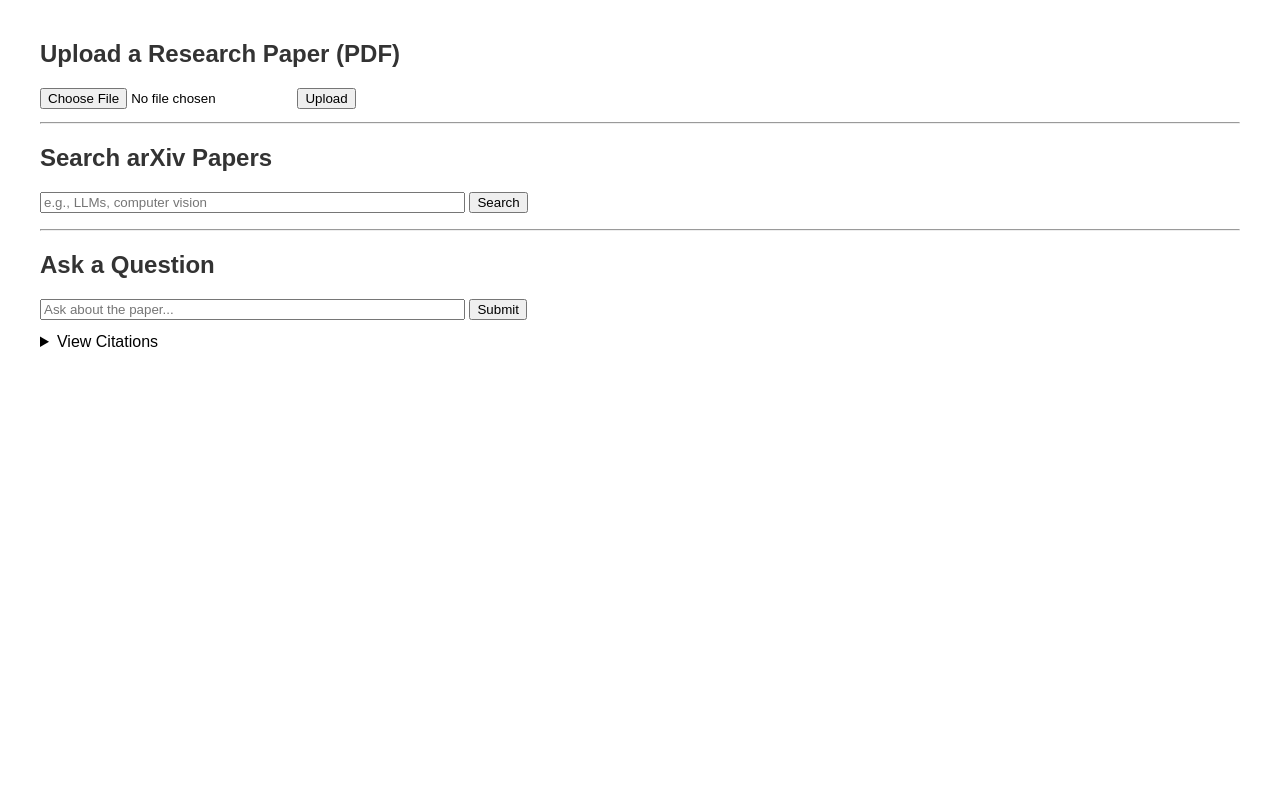
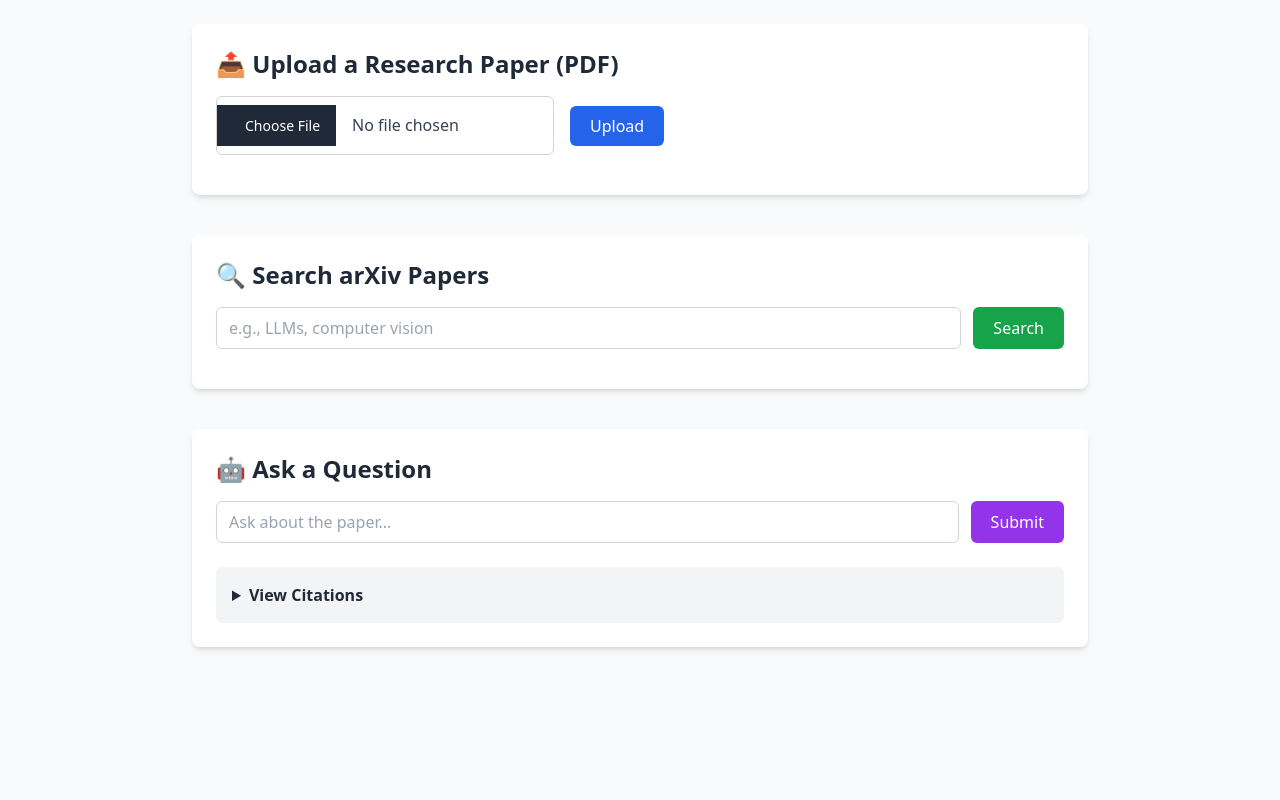
Before and after one commit to knight22-21/DocuMind, a FastAPI app: page / in a window 1280 px wide. Run offline with FastAPI, Linux system fonts and the light colour scheme; parts of the project's set-up code (start-up, migrations or seed data) failed here and were passed over; some libraries are stand-ins or nearby versions.

Commit message:
Frontend updated

```diff
--- a/frontend/static/main.js
+++ b/frontend/static/main.js
@@ -1,71 +1,191 @@
 const form = document.getElementById("uploadForm");
 const output = document.getElementById("output");
+const pdfLinkContainer = document.getElementById("pdf-link-container");
+const openLink = document.getElementById("open-pdf");
+
+// Show toast notification (using Flowbite Toast style)
+function showToast(message, type = "info") {
+  const existing = document.querySelector(".toast");
+  if (existing) existing.remove();
+
+  const toast = document.createElement("div");
+  toast.className = `toast fixed bottom-6 right-6 max-w-xs w-full bg-white border rounded-lg shadow-lg p-4 flex items-center space-x-3
+    ${type === "success" ? "border-green-400" : ""}
+    ${type === "error" ? "border-red-400" : ""}
+    ${type === "info" ? "border-blue-400" : ""}`;
+
+  toast.innerHTML = `
+    <svg class="w-6 h-6 ${
+      type === "success"
+        ? "text-green-500"
+        : type === "error"
+        ? "text-red-500"
+        : "text-blue-500"
+    }" fill="none" stroke="currentColor" stroke-width="2" viewBox="0 0 24 24" >
+      <path stroke-linecap="round" stroke-linejoin="round" d="${
+        type === "success"
+          ? "M5 13l4 4L19 7"
+          : type === "error"
+          ? "M6 18L18 6M6 6l12 12"
+          : "M13 16h-1v-4h-1m1-4h.01"
+      }"/>
+    </svg>
+    <span class="flex-1 text-gray-700">${message}</span>
+    <button class="toast-close-btn text-gray-500 hover:text-gray-700 focus:outline-none">
+      &times;
+    </button>
+  `;
+  document.body.appendChild(toast);
+
+  toast.querySelector(".toast-close-btn").onclick = () => toast.remove();
+
+  setTimeout(() => toast.remove(), 5000);
+}
+
+// Update Open PDF button URL and show container
+function updateOpenPdfButton(url) {
+  openLink.dataset.url = url;
+  pdfLinkContainer.classList.remove("hidden");
+  openLink.classList.remove("hidden");
+}
+
+openLink.onclick = () => {
+  const url = openLink.dataset.url;
+  if (url) window.open(url, "_blank");
+};
 
 form.onsubmit = async (e) => {
   e.preventDefault();
   const formData = new FormData(form);
+
+  showToast("Uploading PDF...", "info");
+  try {
     const res = await fetch("/api/upload", {
       method: "POST",
-    body: formData
+      body: formData,
     });
+    if (!res.ok) throw new Error("Upload failed");
     const data = await res.json();
-  output.textContent = data.text_preview;
 
-  const openLink = document.getElementById("open-pdf");
-  openLink.href = data.pdf_url;
-  document.getElementById("pdf-link-container").style.display = "block";
+    // Show preview only if available, else clear text
+    output.textContent = data.text_preview || "";
+
+    updateOpenPdfButton(data.pdf_url);
+
+    showToast("Upload successful!", "success");
+  } catch (err) {
+    showToast(`Error: ${err.message}`, "error");
+  }
 };
 
 async function askQuery() {
-  const query = document.getElementById("userQuery").value;
+  const query = document.getElementById("userQuery").value.trim();
+  if (!query) {
+    showToast("Please enter a question to ask.", "error");
+    return;
+  }
+
+  showToast("Fetching answer...", "info");
+  try {
     const res = await fetch("/api/query", {
       method: "POST",
       headers: { "Content-Type": "application/json" },
-    body: JSON.stringify({ query })
+      body: JSON.stringify({ query }),
     });
+    if (!res.ok) throw new Error("Failed to fetch answer");
     const data = await res.json();
+
     document.getElementById("answerOutput").textContent =
-    `Answer: ${data.answer}\n\nSources: ${data.sources.join(', ')}`;
+      `Answer: ${data.answer}\n\nSources: ${data.sources.join(", ")}`;
 
     const list = document.getElementById("citationsList");
     list.innerHTML = "";
-  data.citations.forEach(c => {
+    data.citations.forEach((c) => {
       const li = document.createElement("li");
       li.textContent = `[${c.score.toFixed(3)}] ${c.text.slice(0, 150)}... (source: ${c.source})`;
       list.appendChild(li);
     });
+
+    showToast("Answer received!", "success");
+  } catch (err) {
+    showToast(`Error: ${err.message}`, "error");
+  }
 }
 
 async function searchArxiv() {
-  const query = document.getElementById("arxivInput").value;
+  const query = document.getElementById("arxivInput").value.trim();
+  if (!query) {
+    showToast("Please enter a search term.", "error");
+    return;
+  }
+
+  showToast("Searching arXiv...", "info");
+  try {
     const res = await fetch(`/api/arxiv?q=${encodeURIComponent(query)}`);
+    if (!res.ok) throw new Error("Failed to fetch arXiv results");
     const data = await res.json();
 
     const list = document.getElementById("arxivResults");
     list.innerHTML = "";
-  data.results.forEach(paper => {
+
+    if (data.results.length === 0) {
+      list.innerHTML = "<li>No results found.</li>";
+      showToast("No results found.", "info");
+      return;
+    }
+
+    data.results.forEach((paper) => {
       const li = document.createElement("li");
+      li.className = "mb-4 p-4 border rounded-md bg-white shadow-sm";
       li.innerHTML = `
-      <b>${paper.title}</b><br>
-      ${paper.summary}<br>
-      <button onclick="addArxivPaper('${paper.pdf_url}')">Import</button>
-      <hr>
+        <h3 class="font-semibold text-lg text-gray-800">${paper.title}</h3>
+        <p class="text-gray-600 mt-1">${paper.summary}</p>
+        <button
+          class="mt-2 bg-blue-600 text-white px-3 py-1 rounded hover:bg-blue-700 transition"
+          onclick="addArxivPaper('${paper.pdf_url}')"
+        >Import</button>
       `;
       list.appendChild(li);
     });
+
+    showToast("arXiv results loaded.", "success");
+  } catch (err) {
+    showToast(`Error: ${err.message}`, "error");
+  }
 }
 
 async function addArxivPaper(pdfUrl) {
+  showToast("Importing paper...", "info");
+  try {
     const res = await fetch("/api/arxiv/download", {
       method: "POST",
       headers: { "Content-Type": "application/json" },
-    body: JSON.stringify({ url: pdfUrl })
+      body: JSON.stringify({ url: pdfUrl }),
     });
+    if (!res.ok) throw new Error("Failed to import paper");
     const data = await res.json();
 
-  alert("✅ Imported: " + data.filename + "\nChunks: " + data.chunks);
+    alert(`✅ Imported: ${data.filename}\nChunks: ${data.chunks}`);
 
-  const openLink = document.getElementById("open-pdf");
-  openLink.href = data.pdf_url;
-  document.getElementById("pdf-link-container").style.display = "block";
+    updateOpenPdfButton(data.pdf_url);
+
+    showToast("Paper imported successfully!", "success");
+  } catch (err) {
+    showToast(`Error: ${err.message}`, "error");
   }
+}
+
+// Add Enter key listeners for inputs
+document.getElementById("arxivInput").addEventListener("keydown", (e) => {
+  if (e.key === "Enter") {
+    e.preventDefault();
+    searchArxiv();
+  }
+});
+
+document.getElementById("userQuery").addEventListener("keydown", (e) => {
+  if (e.key === "Enter") {
+    e.preventDefault();
+    askQuery();
+  }
+});
--- a/frontend/static/style.css
+++ b/frontend/static/style.css
@@ -1,7 +1,151 @@
+/* Reset some default styles */
+* {
+  box-sizing: border-box;
+}
+
 body {
-  font-family: Arial, sans-serif;
+  font-family: 'Segoe UI', Tahoma, Geneva, Verdana, sans-serif;
   margin: 40px;
+  background-color: #f5f7fa;
+  color: #222;
 }
+
 h2 {
-  color: #333;
+  color: #1f2937; /* dark slate */
+  font-size: 1.75rem;
+  margin-bottom: 1rem;
+  border-bottom: 2px solid #3b82f6; /* blue underline */
+  padding-bottom: 0.25rem;
 }
+
+form {
+  margin-bottom: 1rem;
+}
+
+input[type="file"],
+input[type="text"] {
+  width: 100%;
+  max-width: 500px;
+  padding: 0.5rem 0.75rem;
+  border: 1px solid #cbd5e1; /* light gray */
+  border-radius: 6px;
+  font-size: 1rem;
+  transition: border-color 0.3s;
+  margin-bottom: 0.5rem;
+}
+
+input[type="file"]:focus,
+input[type="text"]:focus {
+  outline: none;
+  border-color: #3b82f6; /* blue focus */
+  box-shadow: 0 0 5px rgba(59, 130, 246, 0.5);
+}
+
+button {
+  background-color: #3b82f6; /* blue */
+  color: white;
+  border: none;
+  padding: 0.5rem 1.25rem;
+  font-size: 1rem;
+  border-radius: 6px;
+  cursor: pointer;
+  transition: background-color 0.3s;
+  margin-left: 0.5rem;
+}
+
+button:hover {
+  background-color: #2563eb; /* darker blue */
+}
+
+pre {
+  background-color: white;
+  padding: 1rem;
+  border-radius: 8px;
+  border: 1px solid #e2e8f0; /* very light gray */
+  max-width: 700px;
+  overflow-x: auto;
+  white-space: pre-wrap;
+  font-family: Consolas, monospace;
+  margin-bottom: 1.5rem;
+  box-shadow: 0 1px 3px rgba(0,0,0,0.1);
+}
+
+#pdf-link-container {
+  margin-top: 20px;
+  display: none;
+}
+
+/* Styling for the "Open PDF" button */
+#open-pdf {
+  display: inline-block;
+  background-color: #3b82f6; /* blue */
+  color: white;
+  font-weight: 600;
+  font-size: 1.1rem;
+  padding: 0.5rem 1rem;
+  border-radius: 6px;
+  cursor: pointer;
+  transition: background-color 0.3s;
+  border: none;
+  text-decoration: none; /* Remove underline if any */
+  user-select: none;
+}
+
+#open-pdf:hover {
+  background-color: #2563eb; /* darker blue */
+}
+
+hr {
+  border: none;
+  border-bottom: 1px solid #e2e8f0;
+  margin: 2rem 0;
+  max-width: 700px;
+}
+
+ul {
+  list-style-type: none;
+  padding-left: 0;
+  max-width: 700px;
+}
+
+ul#arxivResults li {
+  background-color: white;
+  border: 1px solid #e2e8f0;
+  padding: 1rem;
+  margin-bottom: 1rem;
+  border-radius: 8px;
+  box-shadow: 0 1px 3px rgba(0,0,0,0.05);
+}
+
+ul#arxivResults li b {
+  font-size: 1.1rem;
+  color: #1e293b;
+}
+
+ul#arxivResults li button {
+  margin-top: 0.5rem;
+  background-color: #10b981; /* green */
+}
+
+ul#arxivResults li button:hover {
+  background-color: #059669; /* darker green */
+}
+
+details summary {
+  cursor: pointer;
+  font-weight: 600;
+  font-size: 1.1rem;
+  color: #374151;
+  margin-bottom: 0.5rem;
+}
+
+#citationsList li {
+  font-size: 0.9rem;
+  margin-bottom: 0.5rem;
+  color: #4b5563;
+  max-width: 700px;
+}
+
+input, button {
+  font-family: inherit;
+}
--- a/frontend/templates/index.html
+++ b/frontend/templates/index.html
@@ -1,45 +1,99 @@
 <!DOCTYPE html>
-<html>
+<html lang="en">
 <head>
-  <meta charset="UTF-8">
+  <meta charset="UTF-8" />
+  <meta name="viewport" content="width=device-width, initial-scale=1" />
   <title>Research Paper Assistant</title>
-  <link rel="stylesheet" href="/static/style.css" />
+
+  <!-- Tailwind CSS CDN -->
+  <script src="https://cdn.tailwindcss.com"></script>
+  <!-- Flowbite CSS -->
+  <link href="https://cdnjs.cloudflare.com/ajax/libs/flowbite/1.7.0/flowbite.min.css" rel="stylesheet" />
 </head>
-<body>
+<body class="bg-gray-50 min-h-screen flex flex-col items-center p-6">
 
-  <h2>Upload a Research Paper (PDF)</h2>
-  <form id="uploadForm" enctype="multipart/form-data">
-    <input type="file" name="file" />
-    <button type="submit">Upload</button>
-  </form>
+  <div class="w-full max-w-4xl space-y-10">
 
-  <pre id="output"></pre>
+    <!-- Upload Section -->
+    <section class="bg-white p-6 rounded-lg shadow-md">
+      <h2 class="text-2xl font-semibold mb-4 text-gray-800">📤 Upload a Research Paper (PDF)</h2>
+      <form id="uploadForm" enctype="multipart/form-data" class="flex flex-col sm:flex-row items-center gap-4">
+        <input type="file" name="file" accept="application/pdf" class="block w-full sm:w-auto text-gray-700 border border-gray-300 rounded-md px-3 py-2 focus:outline-none focus:ring-2 focus:ring-blue-500" />
+        <button type="submit" class="bg-blue-600 text-white px-5 py-2 rounded-md hover:bg-blue-700 transition">Upload</button>
+      </form>
+      <pre id="output" class="mt-4 whitespace-pre-wrap text-gray-700"></pre>
 
-  <!-- ✅ Open in New Tab Only -->
-  <div id="pdf-link-container" style="margin-top: 20px; display: none;">
-    <a id="open-pdf" href="#" target="_blank">📄 Open PDF in new tab</a>
+      <div id="pdf-link-container" class="mt-4 hidden">
+        <button
+          id="open-pdf"
+          type="button"
+          class="inline-flex items-center bg-blue-600 text-white px-4 py-2 rounded-md hover:bg-blue-700 transition focus:outline-none focus:ring-2 focus:ring-blue-500"
+          onclick="window.open(this.dataset.url, '_blank')"
+          data-url="#"
+        >
+          📄 Open PDF in new tab
+        </button>
+      </div>
+    </section>
+
+    <!-- arXiv Search Section -->
+    <section class="bg-white p-6 rounded-lg shadow-md">
+      <h2 class="text-2xl font-semibold mb-4 text-gray-800">🔍 Search arXiv Papers</h2>
+      <div class="flex gap-3 mb-4">
+        <input
+          type="text"
+          id="arxivInput"
+          placeholder="e.g., LLMs, computer vision"
+          class="flex-grow border border-gray-300 rounded-md px-3 py-2 focus:outline-none focus:ring-2 focus:ring-blue-500"
+          onkeydown="if(event.key==='Enter'){ event.preventDefault(); searchArxiv(); }"
+        />
+        <button
+          onclick="searchArxiv()"
+          class="bg-green-600 text-white px-5 py-2 rounded-md hover:bg-green-700 transition"
+        >Search</button>
+      </div>
+      <ul id="arxivResults" class="space-y-4 text-gray-700"></ul>
+    </section>
+
+    <!-- Ask a Question Section -->
+    <section class="bg-white p-6 rounded-lg shadow-md">
+      <h2 class="text-2xl font-semibold mb-4 text-gray-800">🤖 Ask a Question</h2>
+      <div class="flex gap-3 mb-4">
+        <input
+          type="text"
+          id="userQuery"
+          placeholder="Ask about the paper..."
+          class="flex-grow border border-gray-300 rounded-md px-3 py-2 focus:outline-none focus:ring-2 focus:ring-blue-500"
+          onkeydown="if(event.key==='Enter'){ event.preventDefault(); askQuery(); }"
+        />
+        <button
+          onclick="askQuery()"
+          class="bg-purple-600 text-white px-5 py-2 rounded-md hover:bg-purple-700 transition"
+        >Submit</button>
+      </div>
+      <pre id="answerOutput" class="whitespace-pre-wrap text-gray-700"></pre>
+
+      <details class="mt-6 bg-gray-100 p-4 rounded-md">
+        <summary class="cursor-pointer font-semibold text-gray-800">View Citations</summary>
+        <ul id="citationsList" class="mt-2 list-disc list-inside text-gray-700"></ul>
+      </details>
+    </section>
+
   </div>
 
-  <hr>
-
-  <h2>Search arXiv Papers</h2>
-  <input type="text" id="arxivInput" placeholder="e.g., LLMs, computer vision" size="50">
-  <button onclick="searchArxiv()">Search</button>
-  <ul id="arxivResults"></ul>
-
-  <hr>
-
-  <h2>Ask a Question</h2>
-  <input type="text" id="userQuery" placeholder="Ask about the paper..." size="50"/>
-  <button onclick="askQuery()">Submit</button>
-  <pre id="answerOutput"></pre>
-
-  <details>
-    <summary>View Citations</summary>
-    <ul id="citationsList"></ul>
-  </details>
+  <!-- Flowbite JS -->
+  <script src="https://cdnjs.cloudflare.com/ajax/libs/flowbite/1.7.0/flowbite.min.js"></script>
+  <!-- Your JS -->
   <script src="/static/main.js"></script>
 
-
+  <script>
+    // Update the open-pdf button URL dynamically
+    function updateOpenPdfButton(url) {
+      const btn = document.getElementById('open-pdf');
+      btn.dataset.url = url;
+      btn.classList.remove('hidden');
+      document.getElementById('pdf-link-container').classList.remove('hidden');
+    }
+  </script>
 </body>
 </html>
```
Lines whose indentation alone changed are shown as unchanged.
